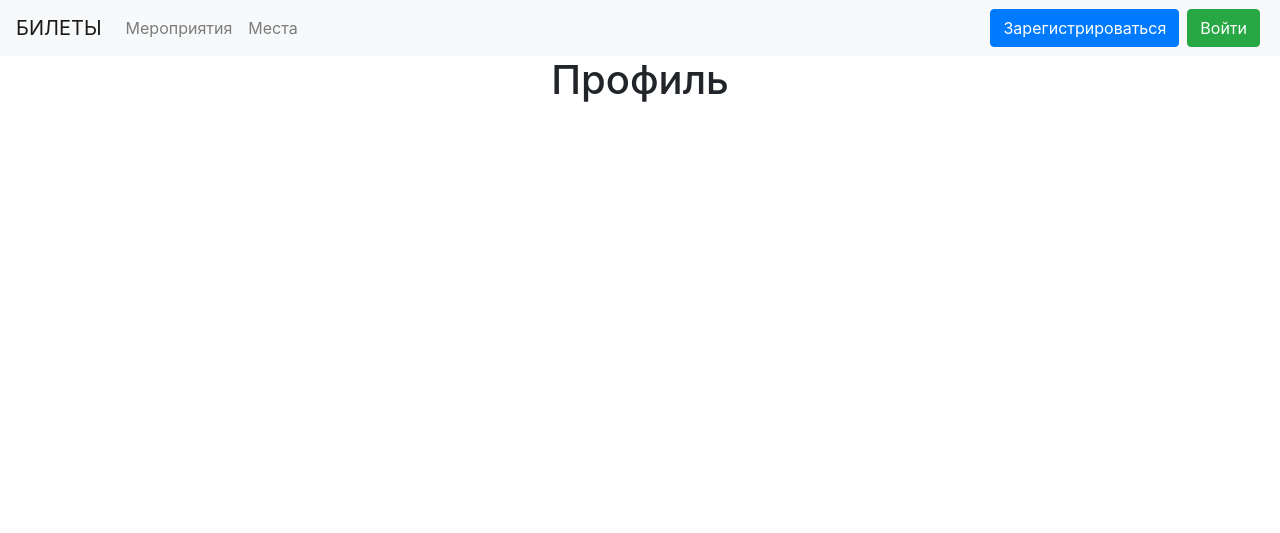
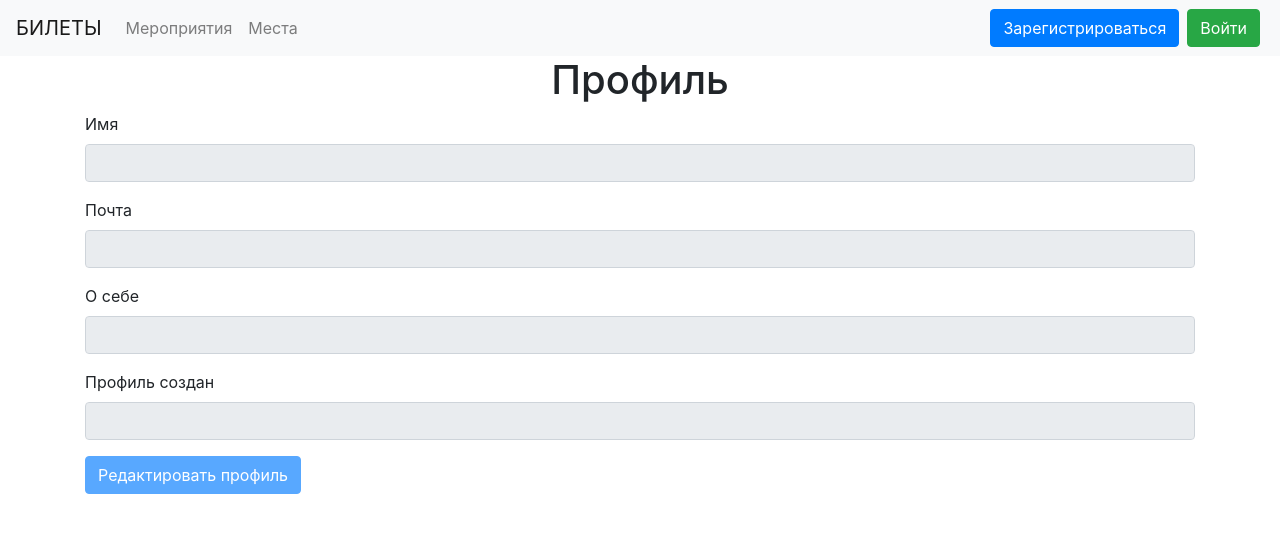
Before and after one commit to germanivanov0719/Yandex3, a Flask app: page /profile in a window 1280 px wide. Shown: the top 533 px of the page. Run offline with Flask 2, Linux system fonts and the light colour scheme.

Commit message:
Update profile.html

```diff
--- a/templates/profile.html
+++ b/templates/profile.html
@@ -1,4 +1,26 @@
 {% extends "base.html" %}
 {% block content %}
 <h1 align="center">Профиль</h1>
+<form>
+    <fieldset disabled>
+        <div class="form-group">
+            <label for="disabledTextInput">Имя</label>
+            <input type="text" id="name" class="form-control" placeholder={{user.name}}>
+        </div>
+        <div class="form-group">
+            <label for="disabledTextInput">Почта</label>
+            <input type="text" id="email" class="form-control" placeholder={{user.email}}>
+        </div>
+        <div class="form-group">
+            <label for="disabledTextInput">О себе</label>
+            <input type="text" id="info" class="form-control" placeholder={{user.about}}>
+        </div>
+        <div class="form-group">
+            <label for="disabledTextInput">Профиль создан</label>
+            <input type="text" id="datetime" class="form-control" placeholder={{user.created_datetime}}>
+        </div>
+        <button type="submit" class="btn btn-primary mb-2">Редактировать профиль</button>
+    </fieldset>
+</form>
 {% endblock %}>
+<!--loginova032@gmail.com-->
```
